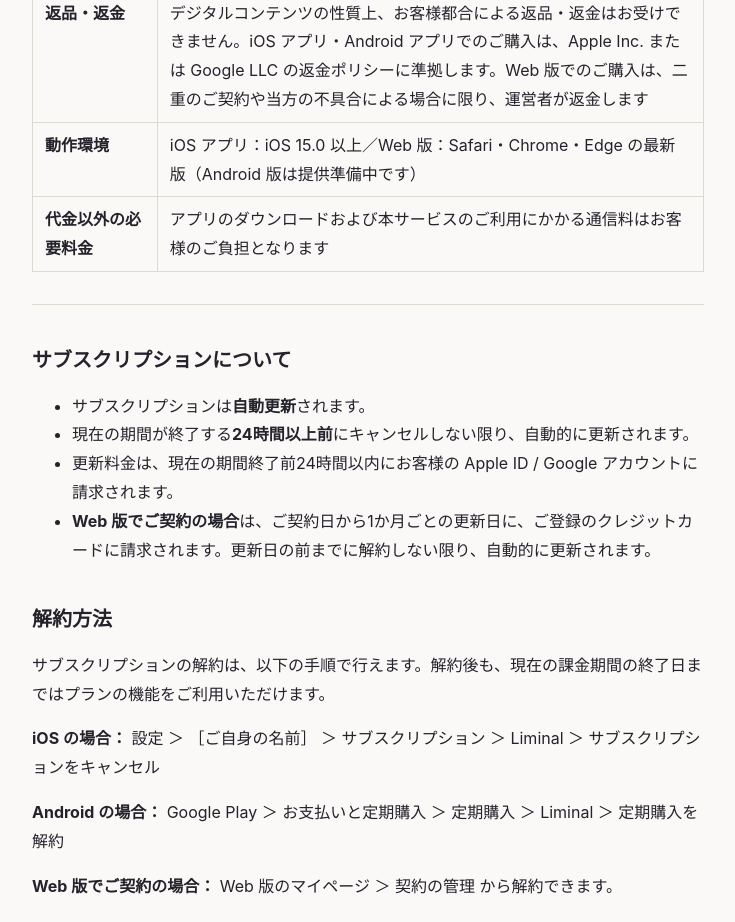
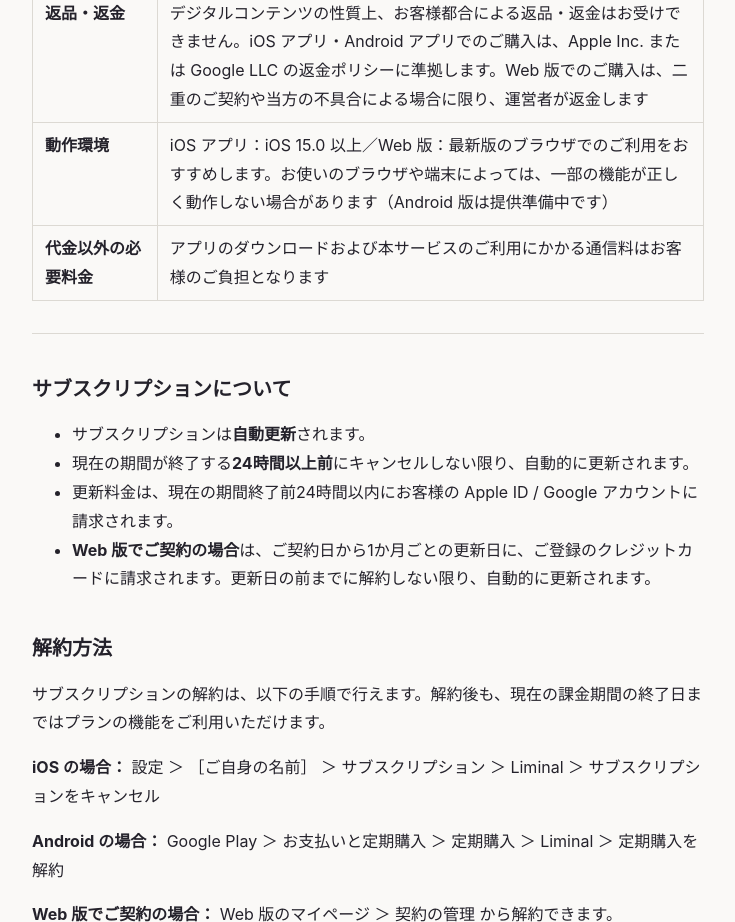
Before and after one commit to satoshi-study/liminal-support, a plain HTML site: page tokushoho.html in a window 1280 px wide. Shown: the part 2059-2981 px from the top of the page, without its empty margins (272-1007 px from the left). Drawn offline with Linux system fonts and the light colour scheme.

Commit message:
特商法の表記の動作環境で、Web 版は「最新版のブラウザを推奨」にする

```diff
--- a/tokushoho.html
+++ b/tokushoho.html
@@ -149,7 +149,7 @@ footer ul { list-style: none; margin: 0; padding: 0; display: flex; flex-wrap: w
 </tr>
 <tr>
 <td><strong>動作環境</strong></td>
-<td>iOS アプリ：iOS 15.0 以上／Web 版：Safari・Chrome・Edge の最新版（Android 版は提供準備中です）</td>
+<td>iOS アプリ：iOS 15.0 以上／Web 版：最新版のブラウザでのご利用をおすすめします。お使いのブラウザや端末によっては、一部の機能が正しく動作しない場合があります（Android 版は提供準備中です）</td>
 </tr>
 <tr>
 <td><strong>代金以外の必要料金</strong></td>
```
